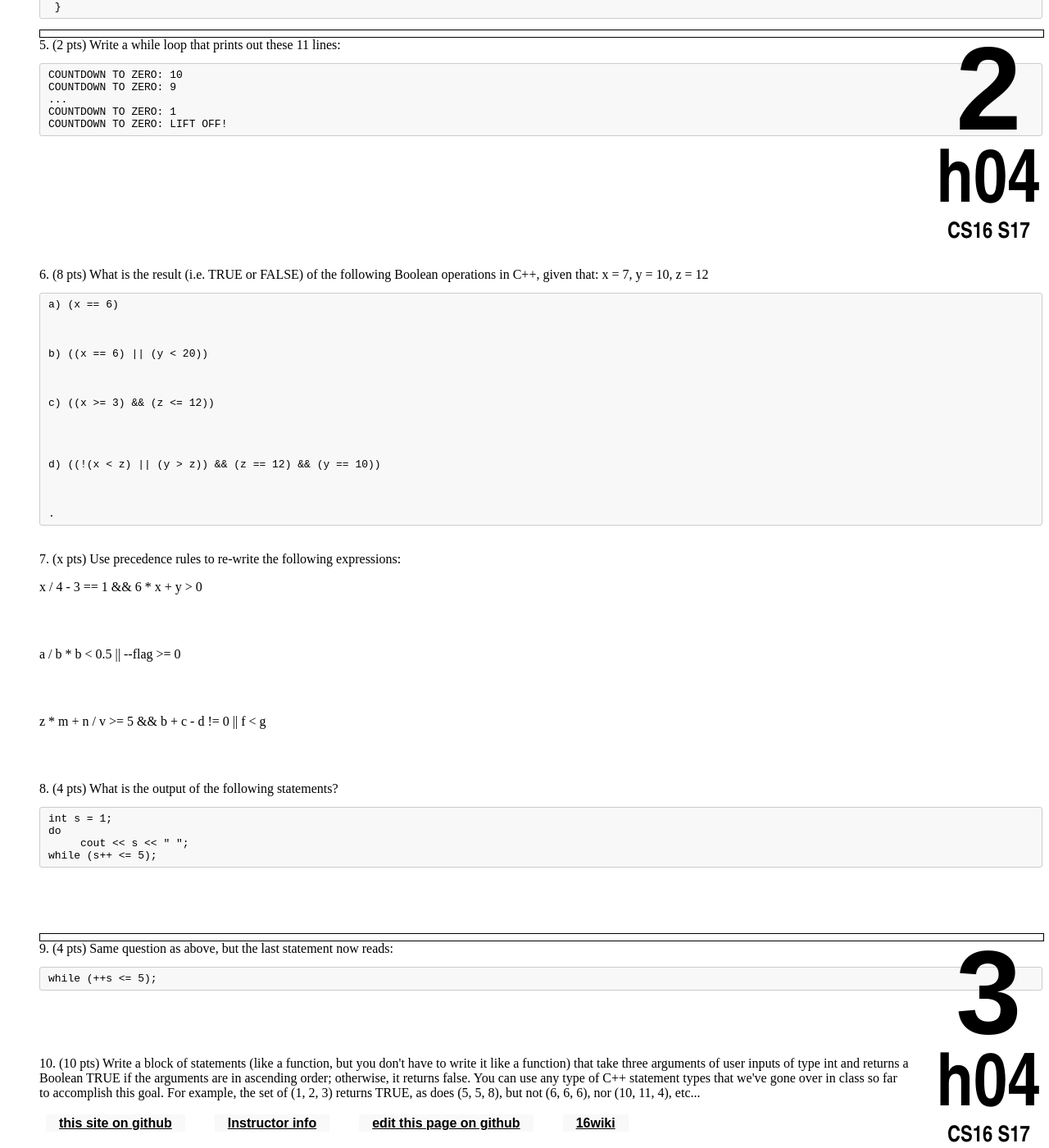
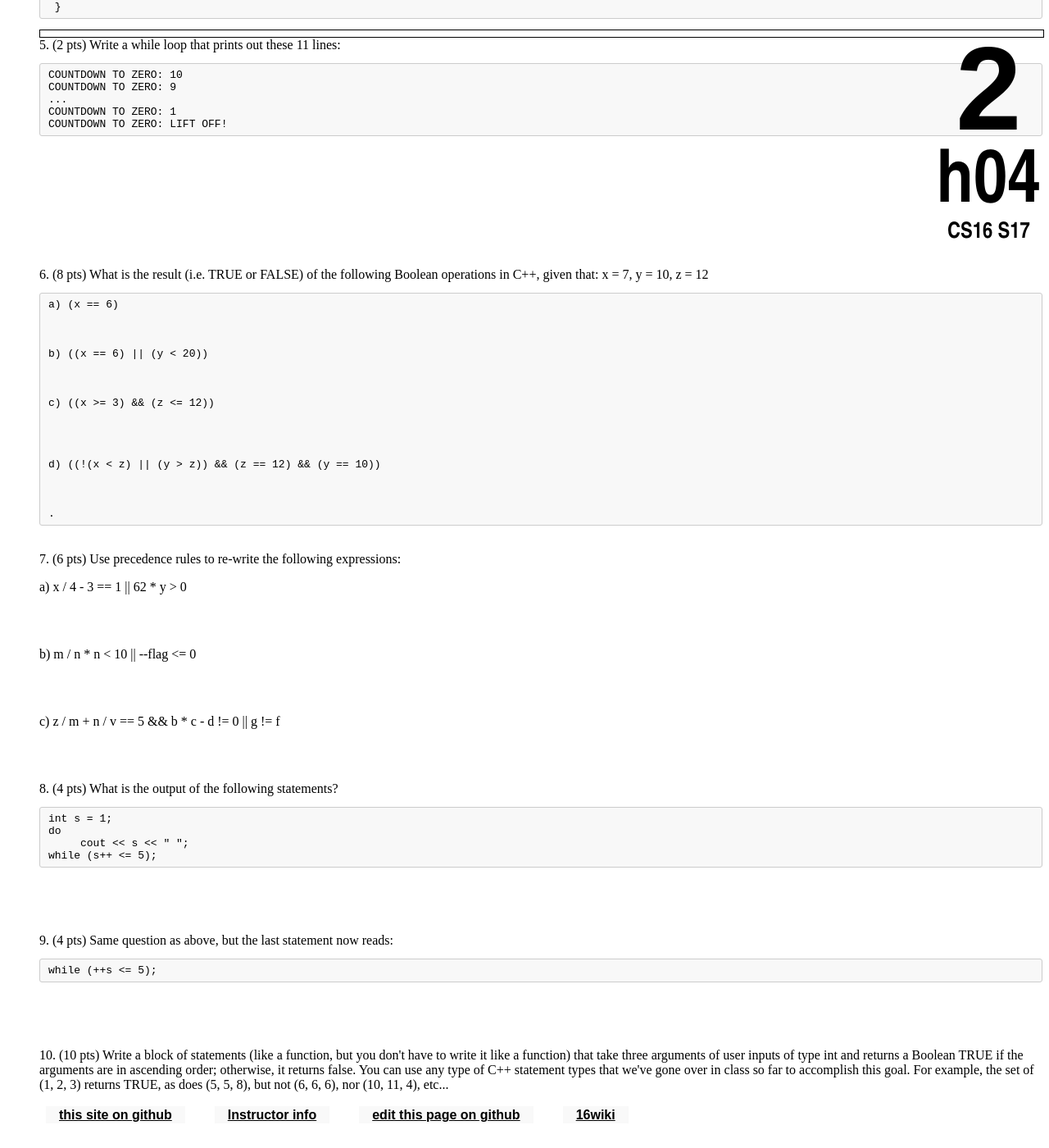
Before and after one commit to ucsb-cs16-s16/https-ucsb-cs16-s17.github.io, a Jekyll site: the page built from _hwk/h04.md, in a window 1280 px wide and 1400 px high, scrolled down 981 px. Shown: the whole window at 82% size. Built offline with Jekyll 4.4.1, drawn with Linux system fonts in a browser that asks for light colours.

Commit message:
Update h04.md

````diff
--- a/_hwk/h04.md
+++ b/_hwk/h04.md
@@ -76,13 +76,13 @@ COUNTDOWN TO ZERO: LIFT OFF!
 </div>
 <div style="margin-bottom:2em"></div>
 
-7. (x pts) Use precedence rules to re-write the following expressions:
+7. (6 pts) Use precedence rules to re-write the following expressions:
   <div style="margin-bottom:1em"></div>
-	x / 4 - 3 == 1 && 6 * x + y > 0
+	a) x / 4 - 3 == 1 || 62 * y > 0
   <div style="margin-bottom:4em"></div>
-	a / b * b < 0.5 || --flag >= 0
+	b) m / n * n < 10 || --flag <= 0
   <div style="margin-bottom:4em"></div>
-	z * m + n / v >= 5 && b + c - d != 0 || f < g
+	c) z / m + n / v == 5 && b * c - d != 0 || g != f
   <div style="margin-bottom:4em"></div>
 
 8.	(4 pts) What is the output of the following statements?
@@ -95,7 +95,6 @@ while (s++ <= 5);
 ```
   </div>
   <div style="margin-bottom:5em"></div>
-  <div class="pagebreak"></div>
 
 9.	(4 pts) Same question as above, but the last statement now reads:
 
````
